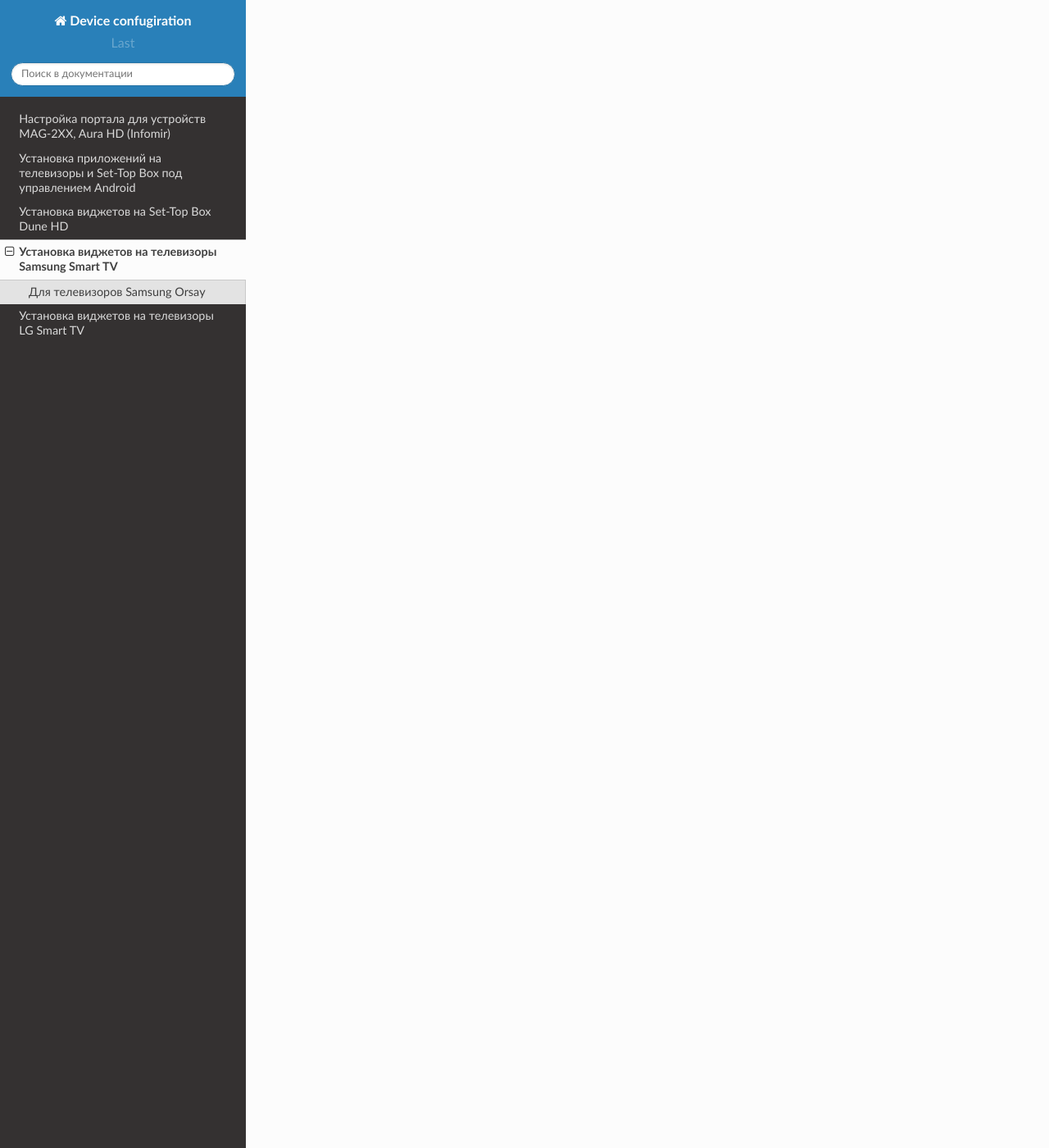
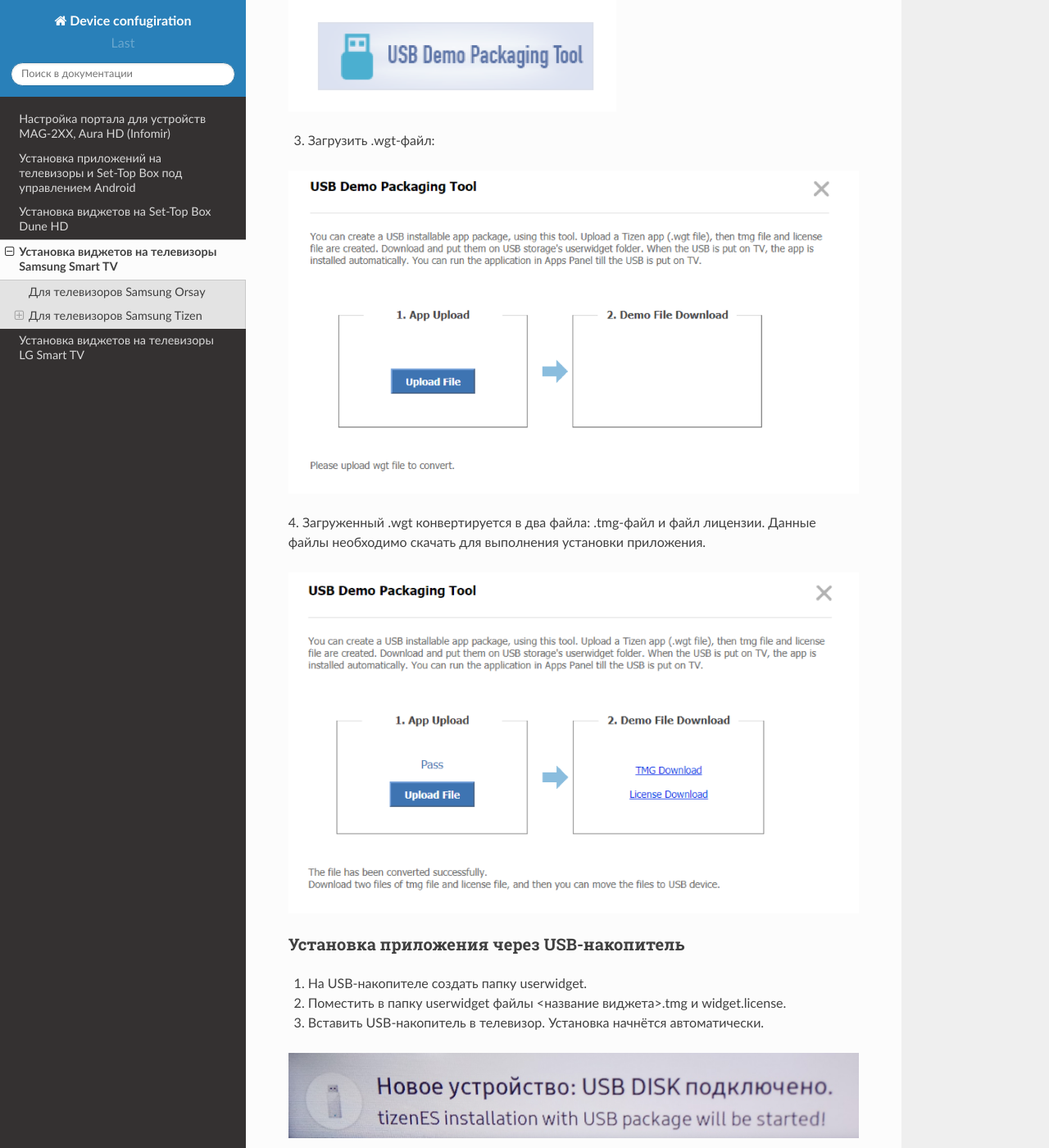
Before and after one commit to microimpuls/device-configuration-manuals, a Sphinx documentation site: the page built from source/samsung.rst, in a window 1280 px wide and 1400 px high, scrolled down 2463 px. Shown: the whole window at 82% size. Built offline with Sphinx 7.4.7 and the Read the Docs theme 2.0.0, drawn with Linux system fonts in a browser that asks for light colours; some of the changed text lies outside the part shown.

Commit message:
инструкция для Tizen TV

```diff
--- a/source/samsung.rst
+++ b/source/samsung.rst
@@ -30,3 +30,43 @@
 
 .. note::
     Данный способ установки подходит не для всех моделей Samsung Orsay.
+
+Для телевизоров Samsung Tizen
+=============================
+
+Создание tmg-файла
+++++++++++++++++++
+
+1. Войти в свой личный кабинет на сайте https://seller.samsungapps.com/tv
+
+2. Найти кнопку "USB Demo Packaging Tool":
+
+.. image:: samsung/3.png
+
+3. Загрузить .wgt-файл:
+
+.. image:: samsung/4.png
+
+4. Загруженный .wgt конвертируется в два файла: .tmg-файл и файл лицензии. Данные файлы необходимо скачать для выполнения
+установки приложения.
+
+.. image:: samsung/5.png
+
+Установка приложения через USB-накопитель
++++++++++++++++++++++++++++++++++++++++++
+
+1. На USB-накопителе создать папку userwidget.
+
+2. Поместить в папку userwidget файлы <название виджета>.tmg и widget.license.
+
+3. Вставить USB-накопитель в телевизор. Установка начнётся автоматически.
+
+.. image:: samsung/6.png
+
+.. image:: samsung/7.png
+
+4. Установленное приложение появится в папке «Установленные приложения».
+
+.. image:: samsung/8.png
+
+Создание tmg-файла
```
Also changed, not shown: source/samsung/3.png (added), source/samsung/4.png (added), source/samsung/5.png (added), source/samsung/6.png (added), source/samsung/7.png (added), source/samsung/8.png (added).
